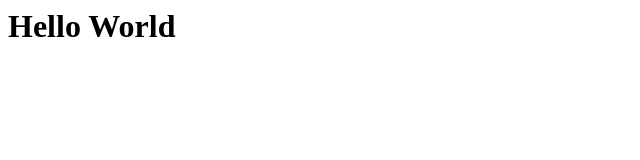
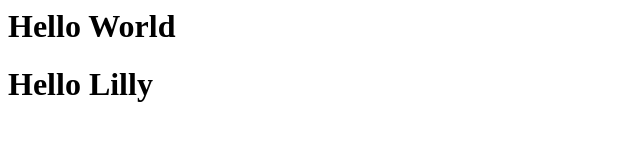
Before and after one commit to lilyicecream/Hardcore-ratings, a plain HTML site: page index.html in a window 1280 px wide. Shown: the whole page, without its empty margins (0-640 px from the left). Drawn offline with Linux system fonts and the light colour scheme.

Commit message:
made new branch

```diff
--- a/index.html
+++ b/index.html
@@ -5,6 +5,7 @@
 
 <body>
   <h1>Hello World<h1>
+      <h1>Hello Lilly<h1>
 </body>
 
 </html>
```
